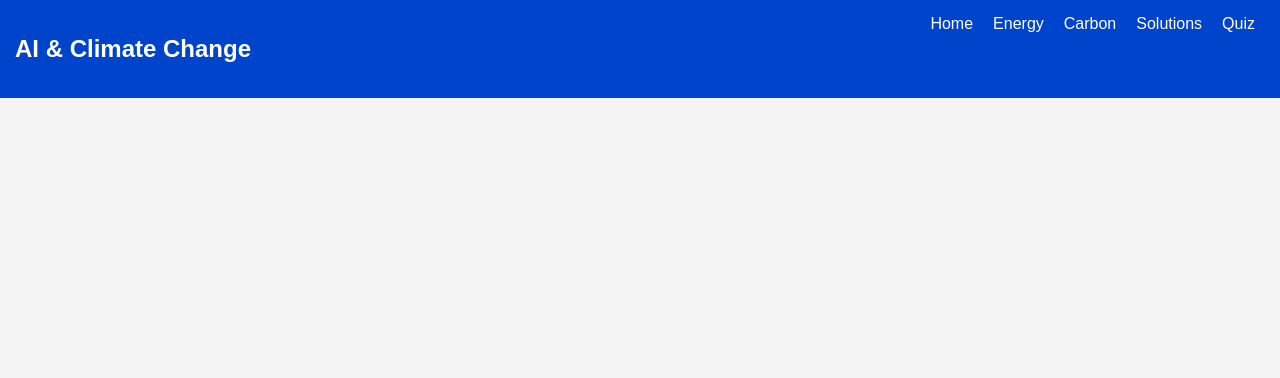
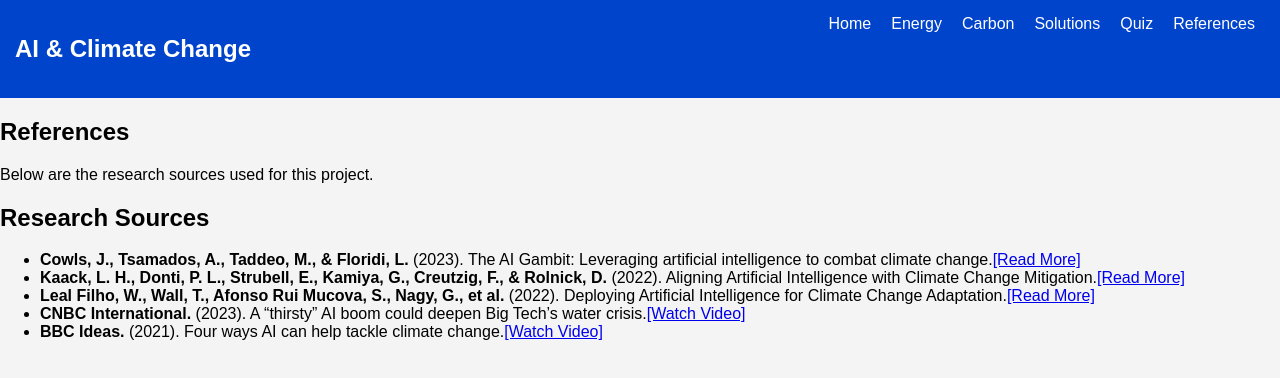
Before and after one commit to dualgchris/ai-climate-impact, a React (Create React App) app: page /references in a window 1280 px wide. Shown: the top 378 px of the page. Built offline with nearby package versions, Linux system fonts and the light colour scheme.

Commit message:
Refrences
Added refrences to the nav bar. has some info but needs tuning.

```diff
--- a/src/App.js
+++ b/src/App.js
@@ -5,6 +5,7 @@ import EnergyConsumption from "./components/EnergyConsumption";
 import CarbonFootprint from "./components/CarbonFootprint";
 import AIClimateSolutions from "./components/AIClimateSolutions";
 import InteractiveQuiz from "./components/InteractiveQuiz";
+import References from "./components/References"; // Import References Page
 
 export default function App() {
   return (
@@ -16,6 +17,7 @@ export default function App() {
         <Route path="/carbon" element={<CarbonFootprint />} />
         <Route path="/solutions" element={<AIClimateSolutions />} />
         <Route path="/quiz" element={<InteractiveQuiz />} />
+        <Route path="/references" element={<References />} /> {/* Add Route for References */}
       </Routes>
     </Router>
   );
--- a/src/components/Navbar.jsx
+++ b/src/components/Navbar.jsx
@@ -1,5 +1,5 @@
 import { Link } from "react-router-dom";
-import "../styles.css"; // Make sure to use the correct relative path
+import "../styles.css";
 
 export default function Navbar() {
   return (
@@ -11,6 +11,7 @@ export default function Navbar() {
         <Link to="/carbon">Carbon</Link>
         <Link to="/solutions">Solutions</Link>
         <Link to="/quiz">Quiz</Link>
+        <Link to="/references">References</Link> {/* New References Link */}
       </div>
     </nav>
   );
--- /dev/null
+++ b/src/components/References.jsx
@@ -0,0 +1,46 @@
+export default function References() {
+    return (
+      <div className="references-container">
+        <aside className="sidebar">
+          <h2>References</h2>
+          <p>Below are the research sources used for this project.</p>
+        </aside>
+
+        <main className="references-content">
+          <h2>Research Sources</h2>
+          <ul>
+            <li>
+              <strong>Cowls, J., Tsamados, A., Taddeo, M., & Floridi, L.</strong> (2023). The AI Gambit: Leveraging artificial intelligence to combat climate change.
+              <a href="https://doi.org/10.1007/s00146-021-01294-x" target="_blank" rel="noopener noreferrer">
+                [Read More]
+              </a>
+            </li>
+            <li>
+              <strong>Kaack, L. H., Donti, P. L., Strubell, E., Kamiya, G., Creutzig, F., & Rolnick, D.</strong> (2022). Aligning Artificial Intelligence with Climate Change Mitigation.
+              <a href="https://doi.org/10.1038/s41558-022-01377-7" target="_blank" rel="noopener noreferrer">
+                [Read More]
+              </a>
+            </li>
+            <li>
+              <strong>Leal Filho, W., Wall, T., Afonso Rui Mucova, S., Nagy, G., et al.</strong> (2022). Deploying Artificial Intelligence for Climate Change Adaptation.
+              <a href="https://doi.org/10.1016/j.techfore.2022.121662" target="_blank" rel="noopener noreferrer">
+                [Read More]
+              </a>
+            </li>
+            <li>
+              <strong>CNBC International.</strong> (2023). A “thirsty” AI boom could deepen Big Tech’s water crisis.
+              <a href="https://www.youtube.com/watch?v=SGHk3zE5xh4" target="_blank" rel="noopener noreferrer">
+                [Watch Video]
+              </a>
+            </li>
+            <li>
+              <strong>BBC Ideas.</strong> (2021). Four ways AI can help tackle climate change.
+              <a href="https://www.youtube.com/watch?v=mvUPj2WbuKc" target="_blank" rel="noopener noreferrer">
+                [Watch Video]
+              </a>
+            </li>
+          </ul>
+        </main>
+      </div>
+    );
+  }
```
